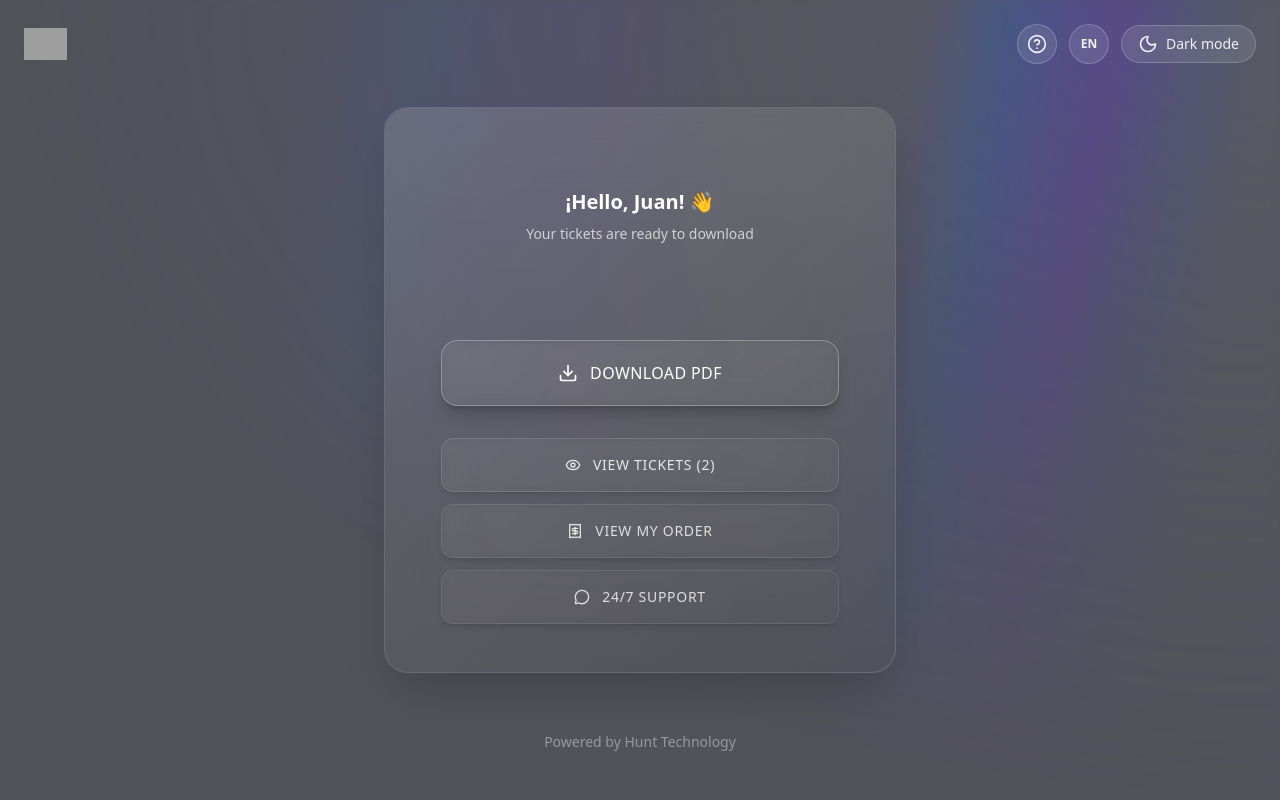
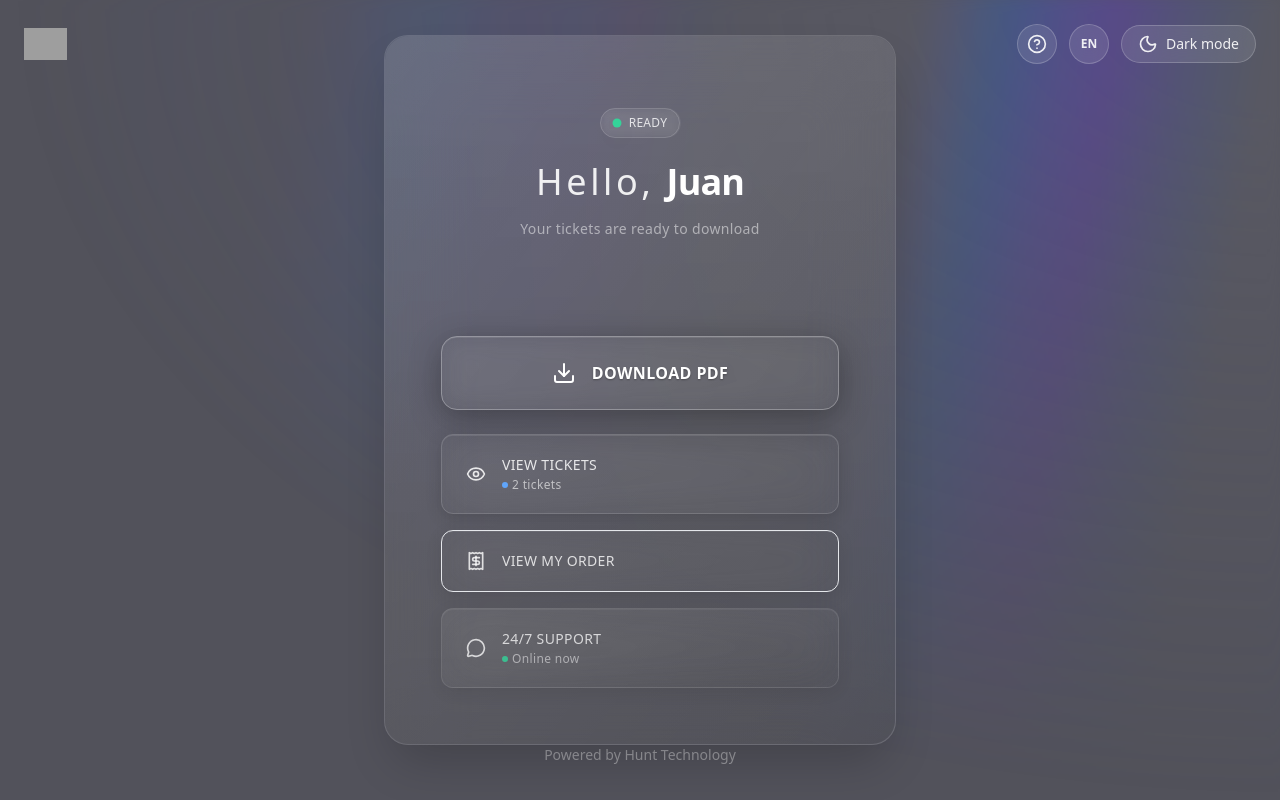
Before and after one commit to hunt-tickets/hunt-wallet, a React (Vite) app: page / in a window 1280 px wide. Built offline with nearby package versions, Linux system fonts and the light colour scheme; no server answers; grey boxes are pictures that could not be loaded.

Commit message:
fix deploy

```diff
--- a/src/components/wallet/HeroSection.tsx
+++ b/src/components/wallet/HeroSection.tsx
@@ -39,19 +39,56 @@ export const HeroSection = ({ className = '' }: Omit<HeroSectionProps, 'eventNam
       variants={heroVariants}
       initial="hidden"
       animate="visible"
-      className={`text-center py-6 md:py-12 ${className}`}
+      className={`text-center py-6 md:py-10 ${className}`}
     >
-      {/* User Greeting */}
+      {/* Status Badge */}
+      <motion.div
+        initial={{ opacity: 0, scale: 0.8 }}
+        animate={{ opacity: 1, scale: 1 }}
+        transition={{ delay: 0.3, duration: 0.5, ease: [0.25, 0.1, 0.25, 1] }}
+        className="inline-flex items-center gap-2 px-3 py-1.5 mb-6 bg-white/8 backdrop-blur-sm border border-white/15 rounded-full"
+      >
+        <motion.div
+          animate={{ scale: [1, 1.2, 1] }}
+          transition={{ duration: 2, repeat: Infinity, ease: "easeInOut" }}
+          className="w-2 h-2 bg-emerald-400 rounded-full shadow-lg shadow-emerald-400/50"
+        />
+        <span className="text-white/80 text-xs font-medium tracking-wide uppercase">Ready</span>
+      </motion.div>
+
+      {/* Hero Typography */}
       <motion.div
         variants={logoVariants}
         className="mb-8 text-center"
       >
-        <h2 className="text-xl font-semibold text-white mb-2">
-          ¡{t('hello')}, Juan! 👋
-        </h2>
-        <p className="text-white/70 text-sm">
+        <div className="mb-4">
+          <motion.span
+            className="text-3xl md:text-4xl font-thin text-white/90 tracking-widest"
+            initial={{ opacity: 0, x: -20 }}
+            animate={{ opacity: 1, x: 0 }}
+            transition={{ delay: 0.1, duration: 0.6 }}
+          >
+            {t('hello')},
+          </motion.span>
+          <motion.span
+            className="text-3xl md:text-4xl font-black text-white tracking-tight ml-3"
+            initial={{ opacity: 0, x: 20 }}
+            animate={{ opacity: 1, x: 0 }}
+            transition={{ delay: 0.2, duration: 0.6 }}
+            style={{ textShadow: '0 0 20px rgba(255,255,255,0.1)' }}
+          >
+            Juan
+          </motion.span>
+        </div>
+
+        <motion.p
+          className="text-white/50 text-sm font-light leading-relaxed tracking-wide max-w-xs mx-auto"
+          initial={{ opacity: 0, y: 10 }}
+          animate={{ opacity: 1, y: 0 }}
+          transition={{ delay: 0.4, duration: 0.5 }}
+        >
           {t('tickets.ready.download')}
-        </p>
+        </motion.p>
       </motion.div>
 
     </motion.div>
--- a/src/components/wallet/designs/MinimalistDesign.tsx
+++ b/src/components/wallet/designs/MinimalistDesign.tsx
@@ -24,149 +24,266 @@ export const MinimalistDesign = ({
 
   return (
     <motion.div
-      initial={{ opacity: 0, y: 20 }}
-      animate={{ opacity: 1, y: 0 }}
-      transition={{ duration: 0.6, ease: "easeOut" }}
-      className="px-4 py-3 md:px-6 md:py-4"
+      initial={{ opacity: 0, y: 15, scale: 0.95 }}
+      animate={{
+        opacity: 1,
+        y: 0,
+        scale: 1,
+      }}
+      transition={{ duration: 0.6, ease: [0.25, 0.1, 0.25, 1] }}
+      className="px-6 py-6 relative"
     >
+      {/* Breathing Background Effect */}
+      <motion.div
+        className="absolute inset-0 bg-gradient-to-br from-white/2 via-transparent to-white/1 rounded-3xl"
+        animate={{
+          opacity: [0.3, 0.6, 0.3],
+          scale: [1, 1.01, 1]
+        }}
+        transition={{
+          duration: 4,
+          repeat: Infinity,
+          ease: "easeInOut"
+        }}
+      />
+
+      {/* Content */}
+      <div className="relative z-10">
       {/* Botones Minimalistas Mejorados */}
-      <div className="space-y-4 md:space-y-6">
-        {/* Botón Principal - Descargar */}
+      <div className="space-y-6">
+        {/* CTA Principal Premium */}
         <motion.button
-          initial={{ opacity: 0, y: 10 }}
+          initial={{ opacity: 0, y: 20 }}
           animate={{ opacity: 1, y: 0 }}
-          transition={{ delay: 0.1, duration: 0.5 }}
+          transition={{ delay: 0.2, duration: 0.6, ease: [0.25, 0.1, 0.25, 1] }}
           whileHover={{
             scale: 1.02,
             y: -2,
-            transition: { duration: 0.2 }
+            transition: { duration: 0.2, ease: [0.25, 0.1, 0.25, 1] }
           }}
           whileTap={{ scale: 0.98 }}
           onClick={onDownload}
           disabled={downloading}
           className="
-            group
-            w-full py-4 px-5 md:py-5 md:px-6
-            bg-gradient-to-r from-white/8 to-white/4
-            backdrop-blur-sm
+            group relative overflow-hidden
+            w-full py-6 px-8
+            bg-gradient-to-r from-white/12 via-white/8 to-white/12
+            hover:from-white/18 hover:via-white/14 hover:to-white/18
+            backdrop-blur-md
             border border-white/30 hover:border-white/50
-            text-white font-light text-base tracking-wide
+            text-white font-semibold text-base tracking-wider
             rounded-2xl
             transition-all duration-300 ease-out
-            flex items-center justify-center gap-3
-            hover:bg-gradient-to-r hover:from-white/12 hover:to-white/6
-            shadow-lg shadow-black/20
-            hover:shadow-xl hover:shadow-black/30
+            flex items-center justify-center gap-4
+            shadow-[0_8px_32px_rgba(0,0,0,0.3),inset_0_1px_0_rgba(255,255,255,0.1)]
+            hover:shadow-[0_12px_48px_rgba(0,0,0,0.4),inset_0_1px_0_rgba(255,255,255,0.2)]
             disabled:opacity-50 disabled:cursor-not-allowed
             disabled:hover:scale-100 disabled:hover:y-0
-            relative overflow-hidden
           "
+          style={{
+            boxShadow: downloading ?
+              '0 8px 32px rgba(0,0,0,0.3), inset 0 1px 0 rgba(255,255,255,0.1), 0 0 0 1px rgba(59, 130, 246, 0.3)' :
+              undefined
+          }}
         >
-          <div className="absolute inset-0 bg-gradient-to-r from-transparent via-white/5 to-transparent opacity-0 group-hover:opacity-100 transition-opacity duration-300" />
-          <div className="relative z-10 flex items-center gap-3">
-            {downloading ? (
-              <Loader2 className="h-5 w-5 animate-spin" />
-            ) : (
-              <Download className="h-5 w-5 group-hover:scale-110 transition-transform duration-200" />
-            )}
-            <span className="font-medium">
+          {/* Shimmer Effect */}
+          <motion.div
+            className="absolute inset-0 bg-gradient-to-r from-transparent via-white/10 to-transparent"
+            initial={{ x: '-100%', opacity: 0 }}
+            animate={{
+              x: ['100%', '200%'],
+              opacity: [0, 1, 0]
+            }}
+            transition={{
+              duration: 2.5,
+              repeat: Infinity,
+              repeatDelay: 3,
+              ease: "easeInOut"
+            }}
+          />
+
+          {/* Content */}
+          <div className="relative z-10 flex items-center gap-4">
+            <motion.div
+              animate={downloading ? { rotate: 360 } : { rotate: 0 }}
+              transition={{ duration: downloading ? 1 : 0.3, repeat: downloading ? Infinity : 0, ease: "linear" }}
+            >
+              {downloading ? (
+                <div className="relative">
+                  <Loader2 className="h-6 w-6 animate-spin text-blue-300" />
+                  <div className="absolute inset-0 rounded-full border-2 border-transparent border-t-blue-300 animate-spin" />
+                </div>
+              ) : (
+                <motion.div
+                  whileHover={{ scale: 1.1, rotate: -5 }}
+                  transition={{ duration: 0.2 }}
+                >
+                  <Download className="h-6 w-6" />
+                </motion.div>
+              )}
+            </motion.div>
+
+            <motion.span
+              className="font-semibold tracking-wide"
+              style={{ textShadow: '0 1px 2px rgba(0,0,0,0.3)' }}
+              animate={downloading ? { opacity: [1, 0.7, 1] } : { opacity: 1 }}
+              transition={{ duration: 1.5, repeat: downloading ? Infinity : 0 }}
+            >
               {downloading ? t('preparing') : t('download.pdf')}
-            </span>
+            </motion.span>
           </div>
+
+          {/* Inner Glow */}
+          <div className="absolute inset-0.5 bg-gradient-to-r from-white/5 to-transparent rounded-2xl opacity-0 group-hover:opacity-100 transition-opacity duration-300" />
         </motion.button>
 
-        {/* Botones Secundarios */}
-        <div className="space-y-2 md:space-y-3 pt-1 md:pt-2">
+        {/* Botones Secundarios Premium */}
+        <div className="grid gap-4">
           {/* Botón Ver Entradas */}
           <motion.button
-            initial={{ opacity: 0, y: 10 }}
-            animate={{ opacity: 1, y: 0 }}
-            transition={{ delay: 0.2, duration: 0.5 }}
+            initial={{ opacity: 0, y: 15, rotateX: -15 }}
+            animate={{ opacity: 1, y: 0, rotateX: 0 }}
+            transition={{ delay: 0.4, duration: 0.5, ease: [0.25, 0.1, 0.25, 1] }}
             whileHover={{
-              scale: 1.015,
+              scale: 1.01,
               y: -1,
-              transition: { duration: 0.2 }
+              transition: { duration: 0.15 }
             }}
             whileTap={{ scale: 0.99 }}
             onClick={onViewTickets}
             className="
-              group
-              w-full py-3 px-5 md:py-4 md:px-6
-              bg-white/3 hover:bg-white/8
-              backdrop-blur-sm
-              border border-white/15 hover:border-white/30
-              text-white/85 hover:text-white font-light text-sm tracking-wider
+              group relative overflow-hidden
+              w-full py-5 px-6
+              bg-gradient-to-br from-white/8 via-white/4 to-white/2
+              hover:from-white/12 hover:via-white/8 hover:to-white/4
+              backdrop-blur-xl
+              border border-white/15 hover:border-white/25
+              text-white/85 hover:text-white font-medium text-sm tracking-wide
               rounded-xl
               transition-all duration-300 ease-out
-              flex items-center justify-center gap-3
-              shadow-md shadow-black/10
-              hover:shadow-lg hover:shadow-black/20
+              flex items-center gap-4
+              shadow-[inset_0_1px_0_rgba(255,255,255,0.1),0_4px_16px_rgba(0,0,0,0.15)]
+              hover:shadow-[inset_0_1px_0_rgba(255,255,255,0.15),0_8px_24px_rgba(0,0,0,0.2)]
             "
           >
-            <Eye className="h-4 w-4 group-hover:scale-110 transition-transform duration-200" />
-            <span>{t('view.tickets')} ({tickets.length})</span>
+            <motion.div
+              className="flex-shrink-0"
+              whileHover={{ rotate: 5, scale: 1.05 }}
+              transition={{ duration: 0.2 }}
+            >
+              <Eye className="h-5 w-5" />
+            </motion.div>
+
+            <div className="flex-1 text-left">
+              <span className="block font-medium">{t('view.tickets')}</span>
+              <motion.div
+                className="flex items-center gap-1 mt-0.5"
+                initial={{ opacity: 0 }}
+                animate={{ opacity: 1 }}
+                transition={{ delay: 0.6 }}
+              >
+                <div className="w-1.5 h-1.5 bg-blue-400 rounded-full"></div>
+                <span className="text-xs text-white/60">{tickets.length} tickets</span>
+              </motion.div>
+            </div>
+
+            {/* Micro gradiente hover */}
+            <div className="absolute inset-0 bg-gradient-to-r from-blue-500/5 to-purple-500/5 opacity-0 group-hover:opacity-100 transition-opacity duration-300 rounded-xl" />
           </motion.button>
 
           {/* Botón Ver Orden */}
           <motion.button
-            initial={{ opacity: 0, y: 10 }}
-            animate={{ opacity: 1, y: 0 }}
-            transition={{ delay: 0.3, duration: 0.5 }}
+            initial={{ opacity: 0, y: 15, rotateX: -15 }}
+            animate={{ opacity: 1, y: 0, rotateX: 0 }}
+            transition={{ delay: 0.5, duration: 0.5, ease: [0.25, 0.1, 0.25, 1] }}
             whileHover={{
-              scale: 1.015,
+              scale: 1.01,
               y: -1,
-              transition: { duration: 0.2 }
+              transition: { duration: 0.15 }
             }}
             whileTap={{ scale: 0.99 }}
             onClick={onViewOrder}
             className="
-              group
-              w-full py-3 px-5 md:py-4 md:px-6
-              bg-white/2 hover:bg-white/6
-              backdrop-blur-sm
-              border border-white/10 hover:border-white/25
-              text-white/80 hover:text-white/95 font-light text-sm tracking-wider
+              group relative overflow-hidden
+              w-full py-5 px-6
+              bg-gradient-to-br from-white/6 via-white/3 to-white/1
+              hover:from-white/10 hover:via-white/6 hover:to-white/3
+              backdrop-blur-xl
+              border border-white/12 hover:border-white/20
+              text-white/80 hover:text-white/95 font-medium text-sm tracking-wide
               rounded-xl
               transition-all duration-300 ease-out
-              flex items-center justify-center gap-3
-              shadow-md shadow-black/10
-              hover:shadow-lg hover:shadow-black/20
+              flex items-center gap-4
+              shadow-[inset_0_1px_0_rgba(255,255,255,0.08),0_4px_16px_rgba(0,0,0,0.1)]
+              hover:shadow-[inset_0_1px_0_rgba(255,255,255,0.12),0_8px_24px_rgba(0,0,0,0.15)]
             "
           >
-            <Receipt className="h-4 w-4 group-hover:scale-110 transition-transform duration-200" />
-            <span>{t('view.order')}</span>
+            <motion.div
+              className="flex-shrink-0"
+              whileHover={{ rotate: -5, scale: 1.05 }}
+              transition={{ duration: 0.2 }}
+            >
+              <Receipt className="h-5 w-5" />
+            </motion.div>
+
+            <span className="flex-1 text-left font-medium">{t('view.order')}</span>
+
+            {/* Micro gradiente hover */}
+            <div className="absolute inset-0 bg-gradient-to-r from-emerald-500/5 to-teal-500/5 opacity-0 group-hover:opacity-100 transition-opacity duration-300 rounded-xl" />
           </motion.button>
 
           {/* Botón Soporte */}
           <motion.button
-            initial={{ opacity: 0, y: 10 }}
-            animate={{ opacity: 1, y: 0 }}
-            transition={{ delay: 0.4, duration: 0.5 }}
+            initial={{ opacity: 0, y: 15, rotateX: -15 }}
+            animate={{ opacity: 1, y: 0, rotateX: 0 }}
+            transition={{ delay: 0.6, duration: 0.5, ease: [0.25, 0.1, 0.25, 1] }}
             whileHover={{
-              scale: 1.015,
+              scale: 1.01,
               y: -1,
-              transition: { duration: 0.2 }
+              transition: { duration: 0.15 }
             }}
             whileTap={{ scale: 0.99 }}
             onClick={onContactSupport}
             className="
-              group
-              w-full py-3 px-5 md:py-4 md:px-6
-              bg-white/2 hover:bg-white/6
-              backdrop-blur-sm
-              border border-white/10 hover:border-white/25
-              text-white/80 hover:text-white/95 font-light text-sm tracking-wider
+              group relative overflow-hidden
+              w-full py-5 px-6
+              bg-gradient-to-br from-white/5 via-white/2 to-white/1
+              hover:from-white/8 hover:via-white/5 hover:to-white/2
+              backdrop-blur-xl
+              border border-white/10 hover:border-white/18
+              text-white/75 hover:text-white/90 font-medium text-sm tracking-wide
               rounded-xl
               transition-all duration-300 ease-out
-              flex items-center justify-center gap-3
-              shadow-md shadow-black/10
-              hover:shadow-lg hover:shadow-black/20
+              flex items-center gap-4
+              shadow-[inset_0_1px_0_rgba(255,255,255,0.06),0_4px_16px_rgba(0,0,0,0.08)]
+              hover:shadow-[inset_0_1px_0_rgba(255,255,255,0.1),0_8px_24px_rgba(0,0,0,0.12)]
             "
           >
-            <MessageCircle className="h-4 w-4 group-hover:scale-110 transition-transform duration-200" />
-            <span>{t('support.24')}</span>
+            <motion.div
+              className="flex-shrink-0"
+              whileHover={{ scale: 1.1 }}
+              transition={{ duration: 0.2 }}
+            >
+              <MessageCircle className="h-5 w-5" />
+            </motion.div>
+
+            <div className="flex-1 text-left">
+              <span className="block font-medium">{t('support.24')}</span>
+              <div className="flex items-center gap-1 mt-0.5">
+                <motion.div
+                  className="w-1.5 h-1.5 bg-emerald-400 rounded-full"
+                  animate={{ opacity: [1, 0.5, 1] }}
+                  transition={{ duration: 2, repeat: Infinity }}
+                />
+                <span className="text-xs text-white/50">Online now</span>
+              </div>
+            </div>
+
+            {/* Micro gradiente hover */}
+            <div className="absolute inset-0 bg-gradient-to-r from-orange-500/5 to-red-500/5 opacity-0 group-hover:opacity-100 transition-opacity duration-300 rounded-xl" />
           </motion.button>
         </div>
+      </div>
       </div>
     </motion.div>
   )
```
